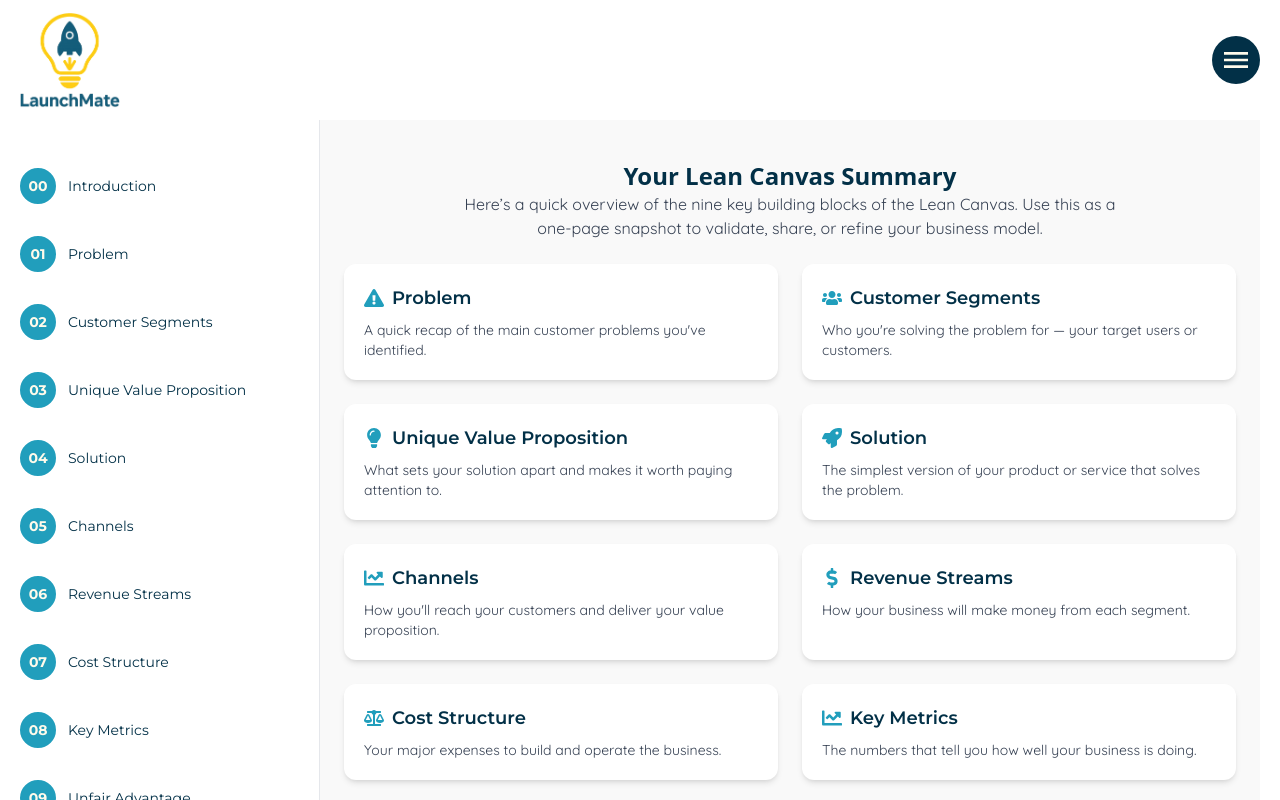
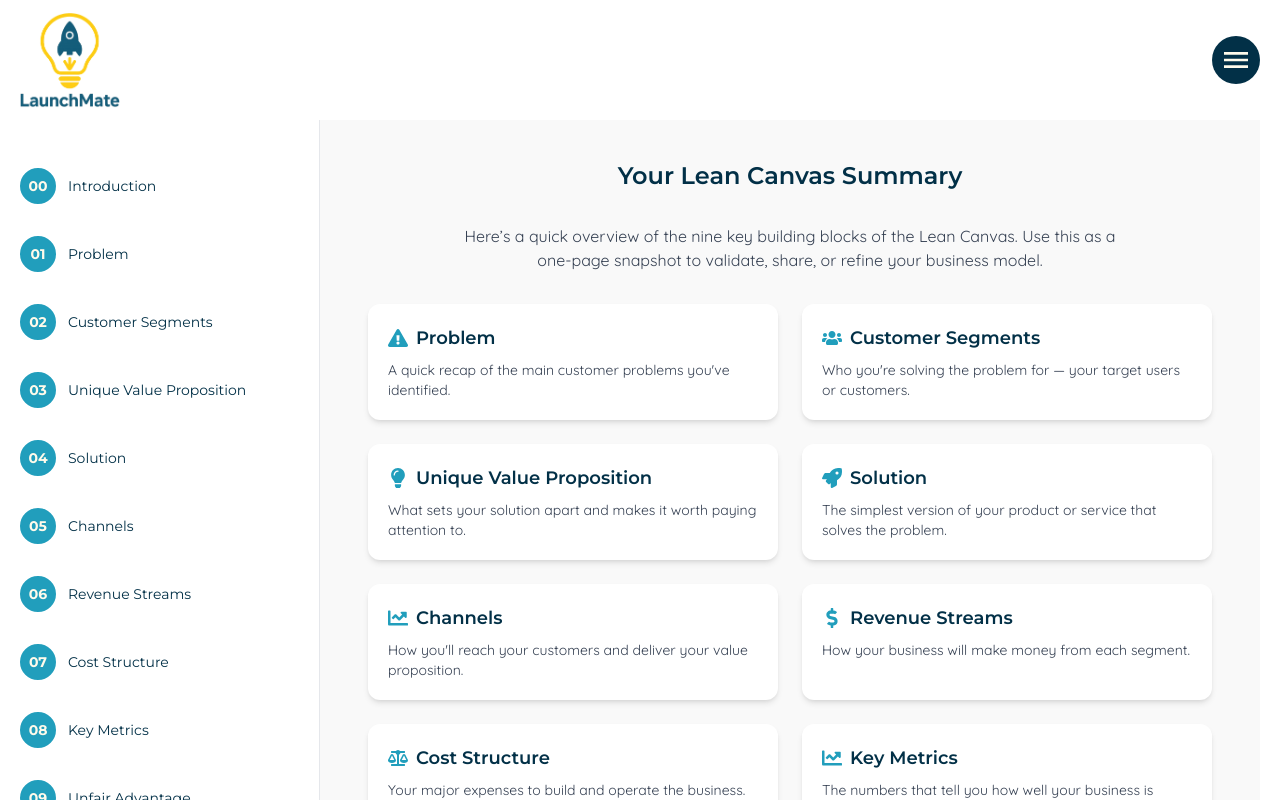
Before and after one commit to happy-phiri/launch-mate-2.0, a React (Vite) app: page /guide/summary in a window 1280 px wide. Shown: the top 800 px of the page. Built offline with nearby package versions, Linux system fonts and the light colour scheme.

Commit message:
add padding on summary page

```diff
--- a/src/pages/guide/Summary.jsx
+++ b/src/pages/guide/Summary.jsx
@@ -9,7 +9,7 @@ const Summary = () => {
   useScrollToTop();
 
   return (
-    <section>
+    <section className="font-montserrat px-6 space-y-8 pb-20">
       <h2 className="text-2xl font-semibold text-prussian-blue text-center">
         Your Lean Canvas Summary
       </h2>
```
